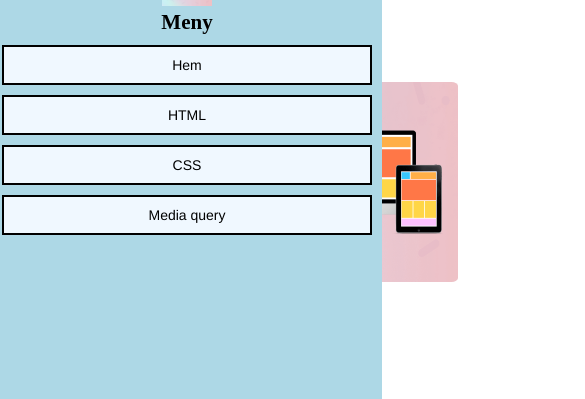
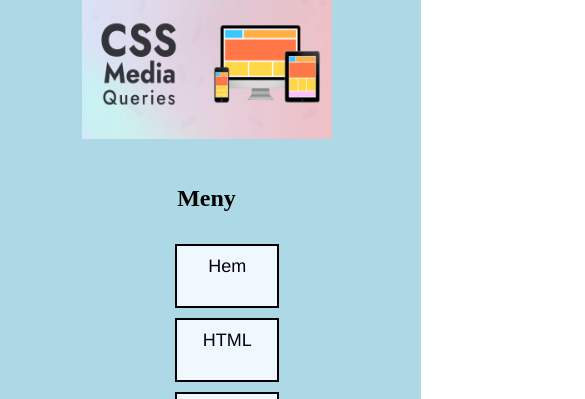
Before and after one commit to DaFlossbaba/DaFlossbaba-Media-queries-inl6, a plain HTML site: page index.html in a window 390 px wide. Shown: the top 399 px of the page, 585 px wide, since content can reach past the window. Drawn offline with Linux system fonts and the light colour scheme.

Commit message:
responsive fix
some media queries fixing

```diff
--- a/index.html
+++ b/index.html
@@ -17,7 +17,7 @@
 </aside>
 
 <main>
-    <h1>Media queries</h1>
+    <h1 id="title">Media <br> queries</h1>
     <div class="image">
     <img class="css" src="mediaquerypic.png" alt="">
         <p>What is Media queries?</p>
@@ -31,7 +31,7 @@
                 <p>What is Media queries?</p>
             </div>
 
-<hr>
+<hr><br>
 
 <img id="cssid" src="mediaquerypic.png" alt="">
 <div class="maintext">
--- a/style.css
+++ b/style.css
@@ -14,12 +14,11 @@ aside {
 
 #meny {
     text-align: center;
+
 }
 
 #logo {
-
 width: 13vw;
-
 }
 
 .link {
@@ -34,8 +33,12 @@ width: 13vw;
   background-color: aliceblue;
 }
 
+h1 {
+    text-align: center;
+    margin: 2rem;
+}
+
 main {
-
     margin-left: 20vw;
 }
 
@@ -53,6 +56,7 @@ main {
 
 .maintext {
 display: flex;
+padding: 2rem;
 }
 
 #cssid {
@@ -82,18 +86,53 @@ text-align: center;
   /* Media Queries */
   @media (max-width: 768px) {
    body  {
-    font-size: 14px;
+    font-size: 16px;
 
     }
     aside {
-        width: 100%;
-        order: -1; /* Place aside at the top */
+        width:110% ;
+        height: auto;
         text-align: center;
+       position: relative;
+    }
+    #logo {
+        width: 250px;
+        height: 150px;
+        margin: 10px;
+    }
+    main {
+        position: absolute;
+    }
+
+    #title {
+        margin-right: 17vw;
+    }
+
+    p {
+        font-size: 22px;
     }
 
     #second {
-        margin-top: 13vh;
+        margin-top: 10vh;
+        font-size: large;
+
+    }
+
+    .link {
+        width: 80px;
+        height: 40px;
+        margin-left: 47vw;
+        font-size: large;
+    }
+
+    #cssid {
+margin-right: 15vw;
     }
 
 
+
+    #last {
+        margin-top: 220vh;
+ }
+
 }
```
